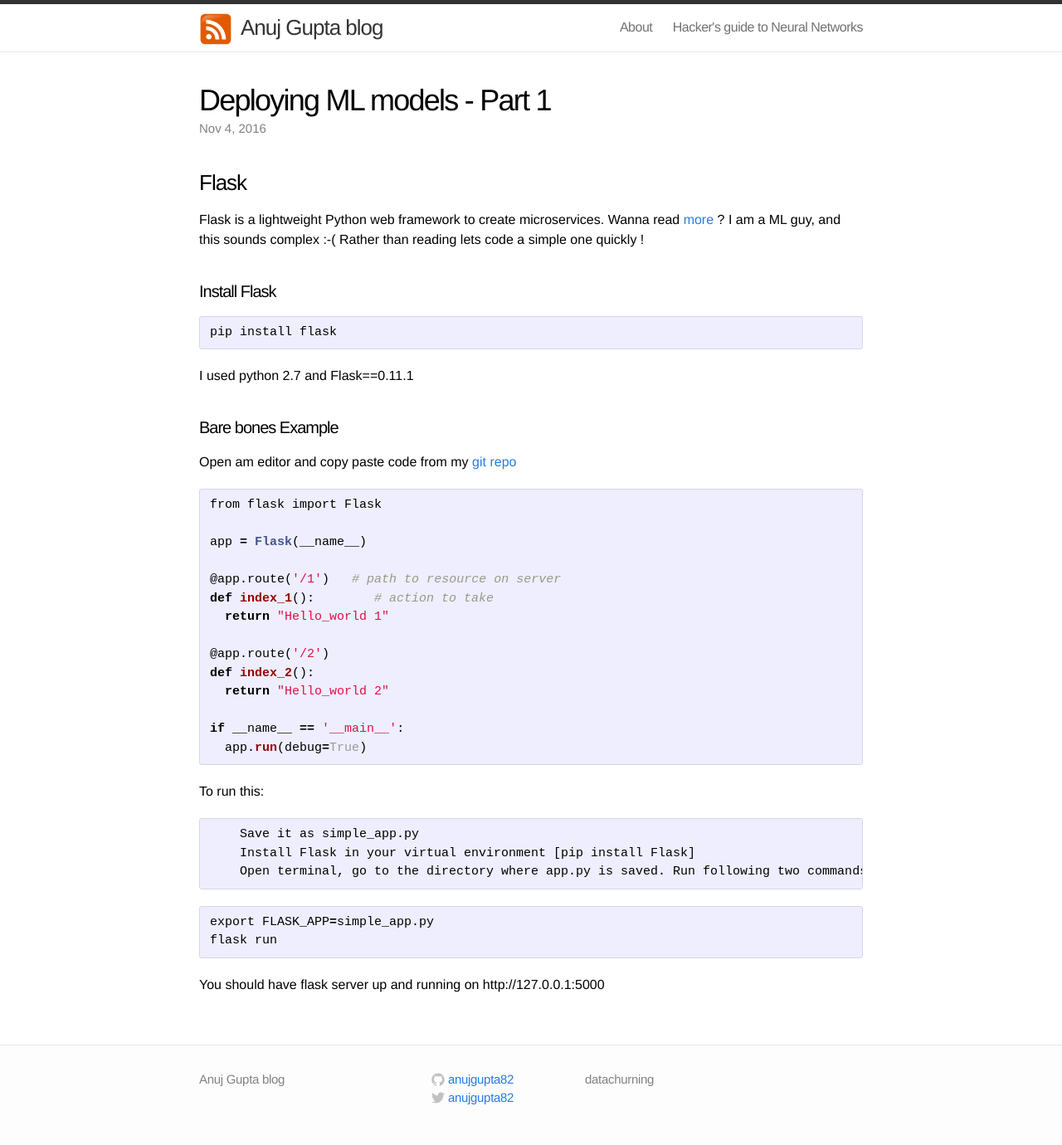
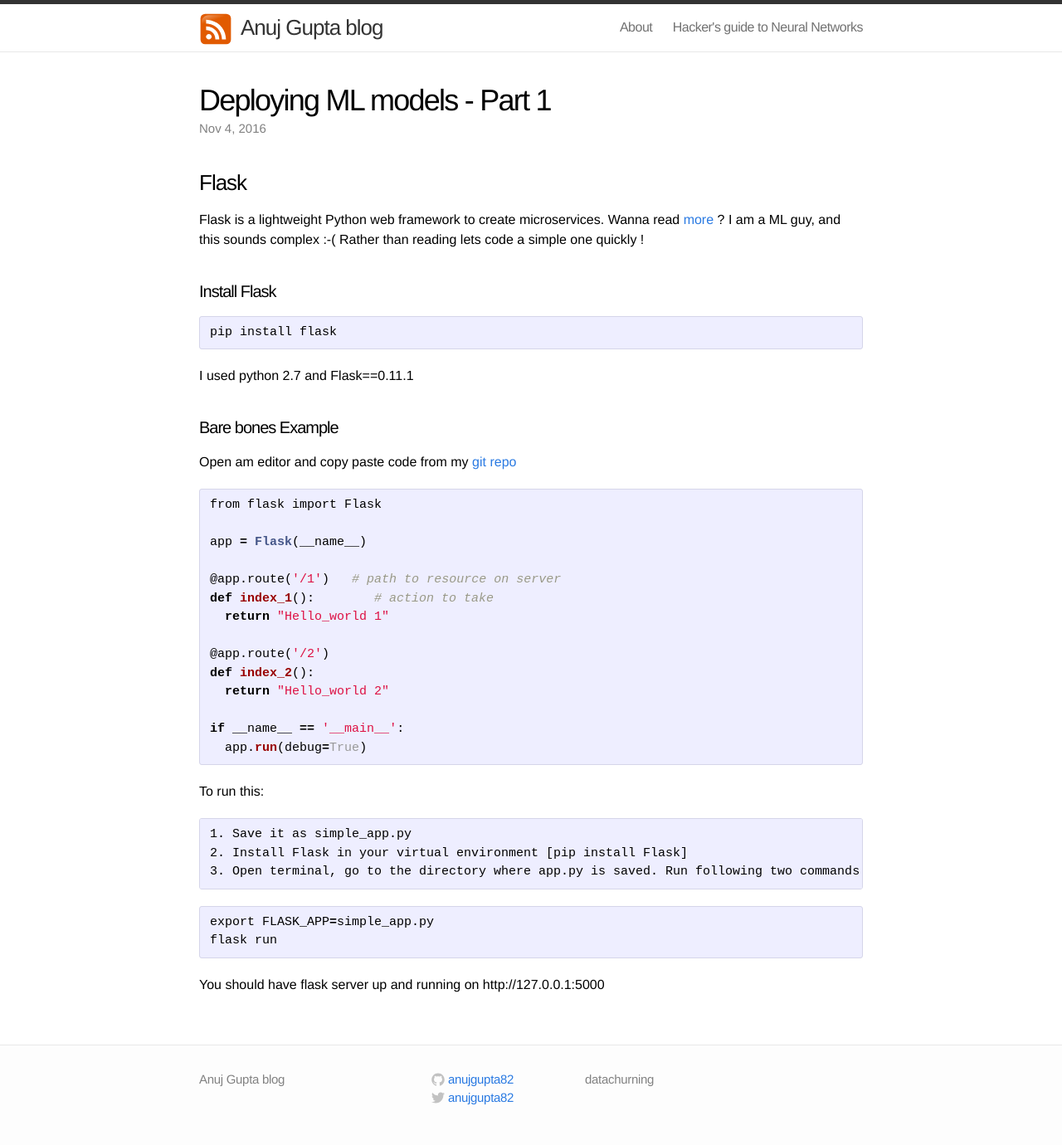
Before and after one commit to sam-iitj/sam-iitj.github.io, a Jekyll site: the page built from _posts/2016-11-04-deploying-ml-models-part-1.markdown, in a window 1280 px wide. Shown: the whole page at 83% size. Built offline with Jekyll 4.4.1, drawn with Linux system fonts in a browser that asks for light colours; comment, search, counter and statistics services are not loaded.

Commit message:
added deploying-ml-models-part-1

````diff
--- a/_posts/2016-11-04-deploying-ml-models-part-1.markdown
+++ b/_posts/2016-11-04-deploying-ml-models-part-1.markdown
@@ -42,9 +42,9 @@ if __name__ == '__main__':
 
 To run this:
 
-        Save it as simple_app.py
-        Install Flask in your virtual environment [pip install Flask]
-        Open terminal, go to the directory where app.py is saved. Run following two commands
+    1. Save it as simple_app.py
+    2. Install Flask in your virtual environment [pip install Flask]
+    3. Open terminal, go to the directory where app.py is saved. Run following two commands
 
 ```python
 export FLASK_APP=simple_app.py
````
